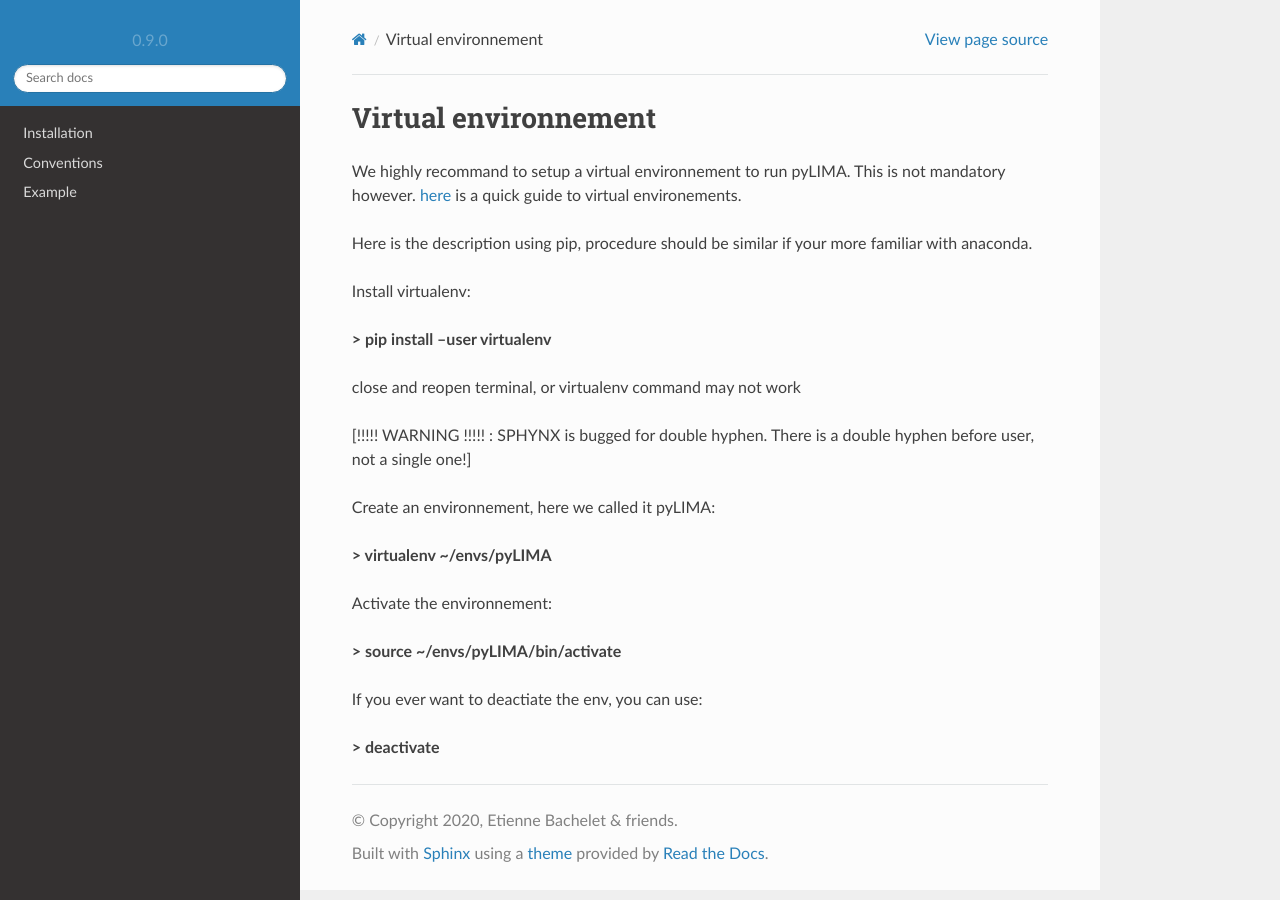
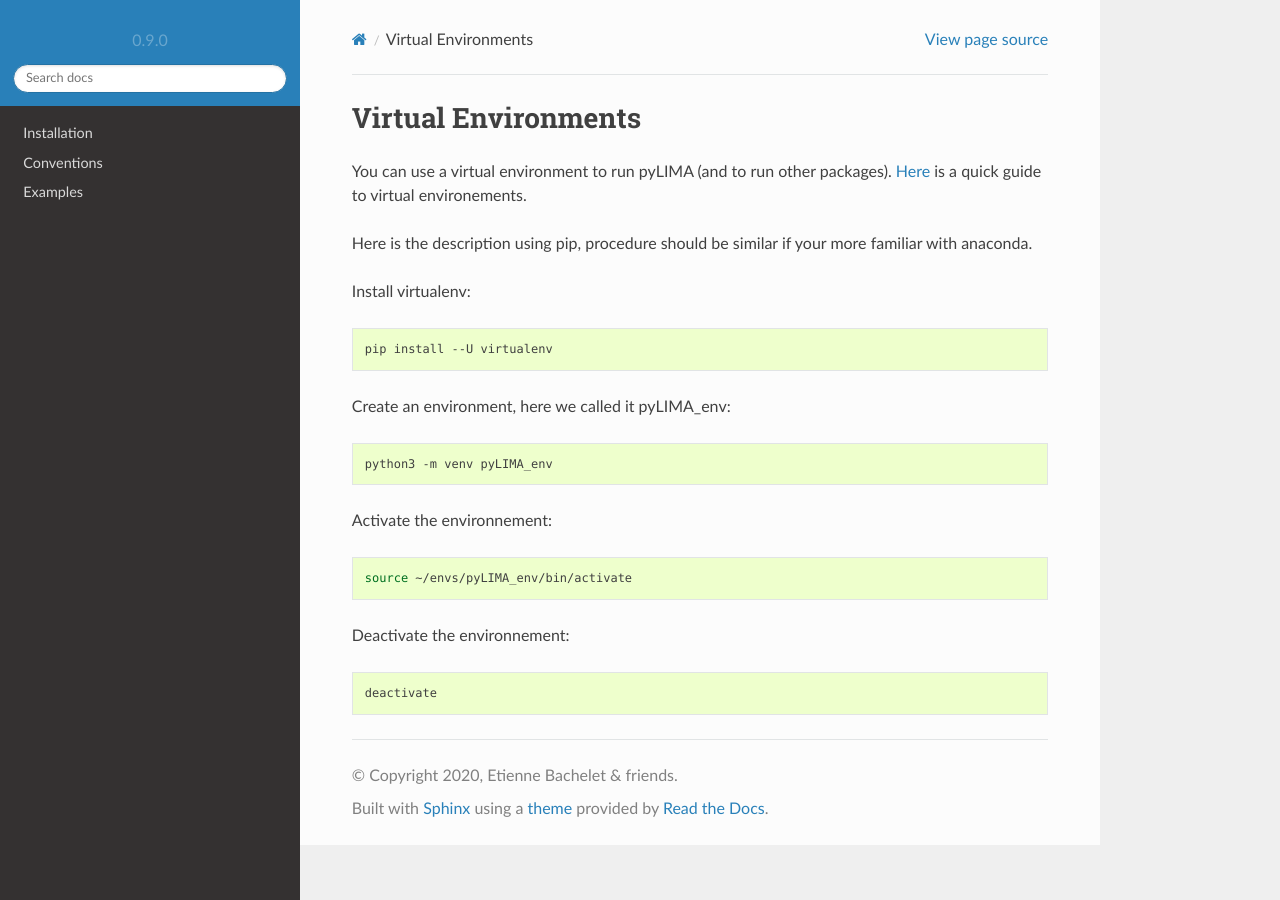
Before and after one commit to ebachelet/pyLIMA, a Sphinx documentation site: the page built from docs/source/VirtualEnv.rst, in a window 1280 px wide. Built offline with Sphinx 7.4.7 and the Read the Docs theme 2.0.0, drawn with Linux system fonts in a browser that asks for light colours; pages that are not in the unit, such as notebooks, are missing from menus.

Commit message:
NewDoc adding Materials

```diff
--- a/docs/source/VirtualEnv.rst
+++ b/docs/source/VirtualEnv.rst
@@ -1,28 +1,32 @@
-Virtual environnement
-=====================
+Virtual Environments
+======================
 
 
-We highly recommand to setup a virtual environnement to run pyLIMA. This is not mandatory however.
-`here <http://python-guide-pt-br.readthedocs.io/en/latest/dev/virtualenvs/>`_ is a quick guide to virtual environements.
+You can use a virtual environment to run pyLIMA (and to run other packages).
+`Here <http://python-guide-pt-br.readthedocs.io/en/latest/dev/virtualenvs/>`_ is a quick guide to virtual environements.
 
 Here is the description using pip, procedure should be similar if your more familiar with anaconda.
 
 Install virtualenv:
 
-**> pip install --user virtualenv**
+.. code-block:: bash
 
-close and reopen terminal, or virtualenv command may not work
+    pip install --U virtualenv
 
-[!!!!! WARNING !!!!! : SPHYNX is bugged for double hyphen. There is a double hyphen before user, not a single one!]
+Create an environment, here we called it pyLIMA_env:
 
-Create an environnement, here we called it pyLIMA:
+.. code-block:: bash
 
-**> virtualenv ~/envs/pyLIMA**
+    python3 -m venv pyLIMA_env
 
-Activate the environnement:\
+Activate the environnement:
 
-**> source ~/envs/pyLIMA/bin/activate**
+.. code-block:: bash
 
-If you ever want to deactiate the env, you can use:
+    source ~/envs/pyLIMA_env/bin/activate
 
-**> deactivate**
+Deactivate the environnement:
+
+.. code-block:: bash
+
+    deactivate
```
Also changed, not shown: docs/source/Examples.rst (+9 -10 lines).
